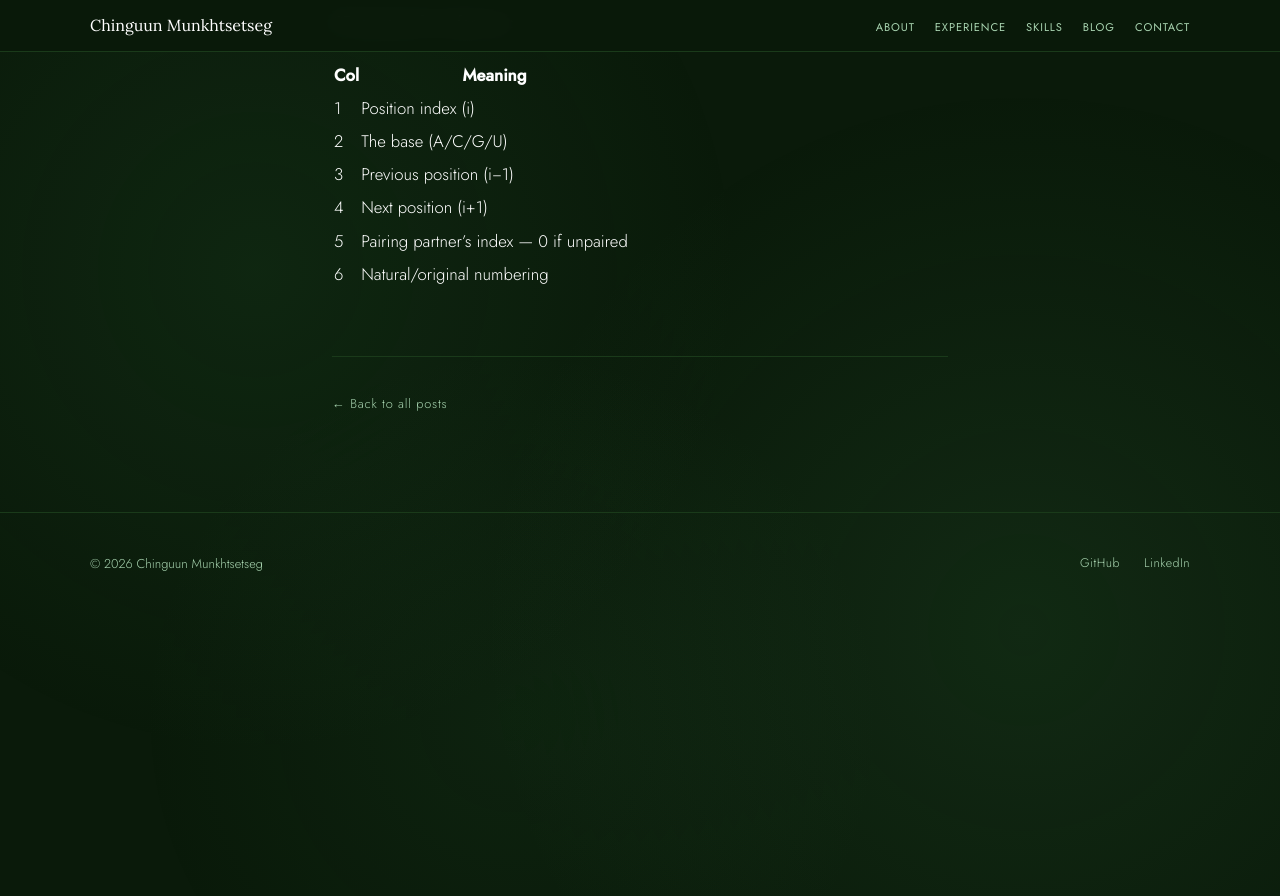
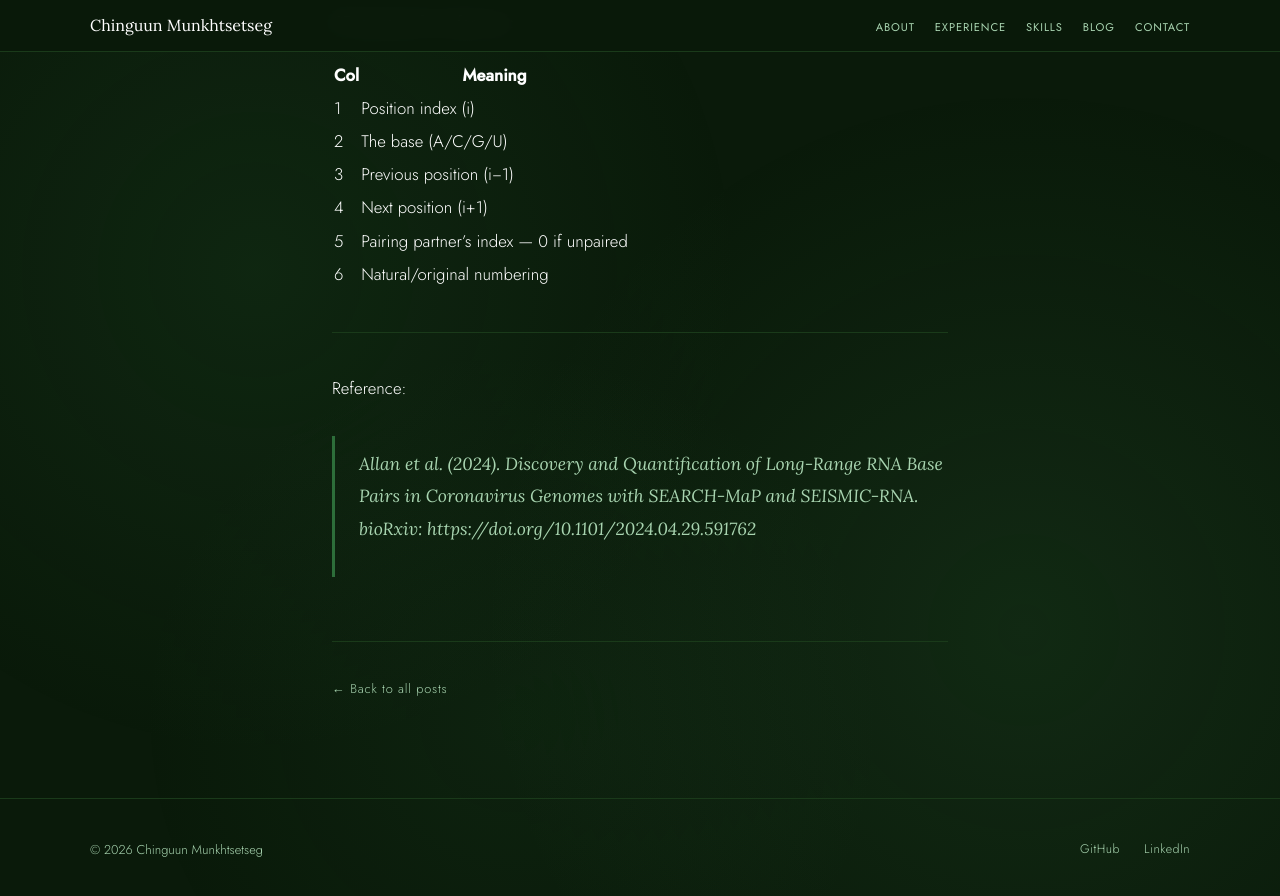
Before and after one commit to chinguunxo/chinguunxo.github.io, a Jekyll site: the page built from _posts/2026-06-25-Day-11-Learning-SEISMIC-RNA.md, in a window 1280 px wide and 900 px high, scrolled down 8122 px. Shown: the top 896 px of the window. Built offline with Jekyll 4.4.1, drawn with Linux system fonts in a browser that asks for light colours; before the commit the page ends 8737 px from its top, so only the background shows below that.

Commit message:
Update 2026-06-25-Day-11-Learning-SEISMIC-RNA.md

```diff
--- a/_posts/2026-06-25-Day-11-Learning-SEISMIC-RNA.md
+++ b/_posts/2026-06-25-Day-11-Learning-SEISMIC-RNA.md
@@ -196,3 +196,10 @@ CT structure for reference:
 | 4 | Next position (i+1) |
 | 5 | Pairing partner's index — 0 if unpaired |
 | 6 | Natural/original numbering |
+
+
+---
+
+Reference:
+
+> Allan et al. (2024). Discovery and Quantification of Long-Range RNA Base Pairs in Coronavirus Genomes with SEARCH-MaP and SEISMIC-RNA. bioRxiv: https://doi.org/10.1101/2024.04.29.591762
```
